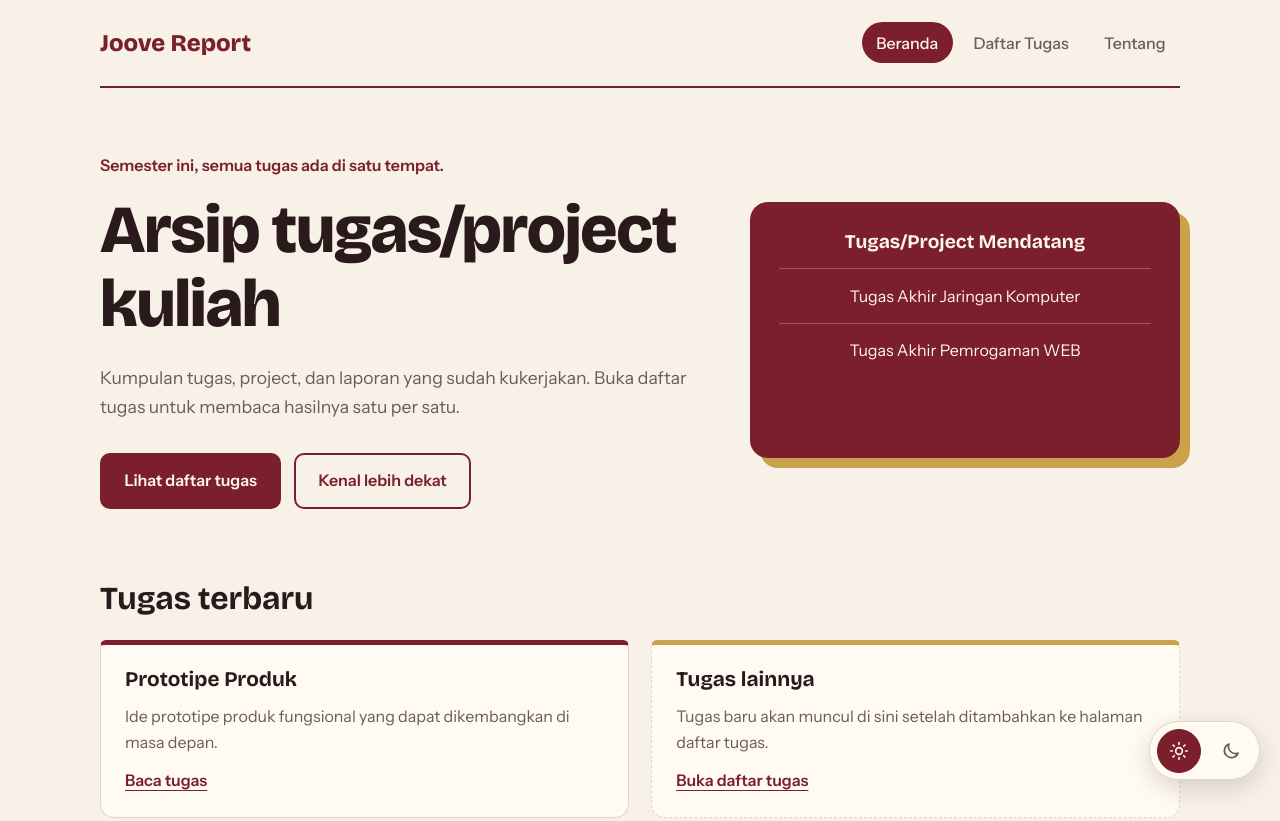
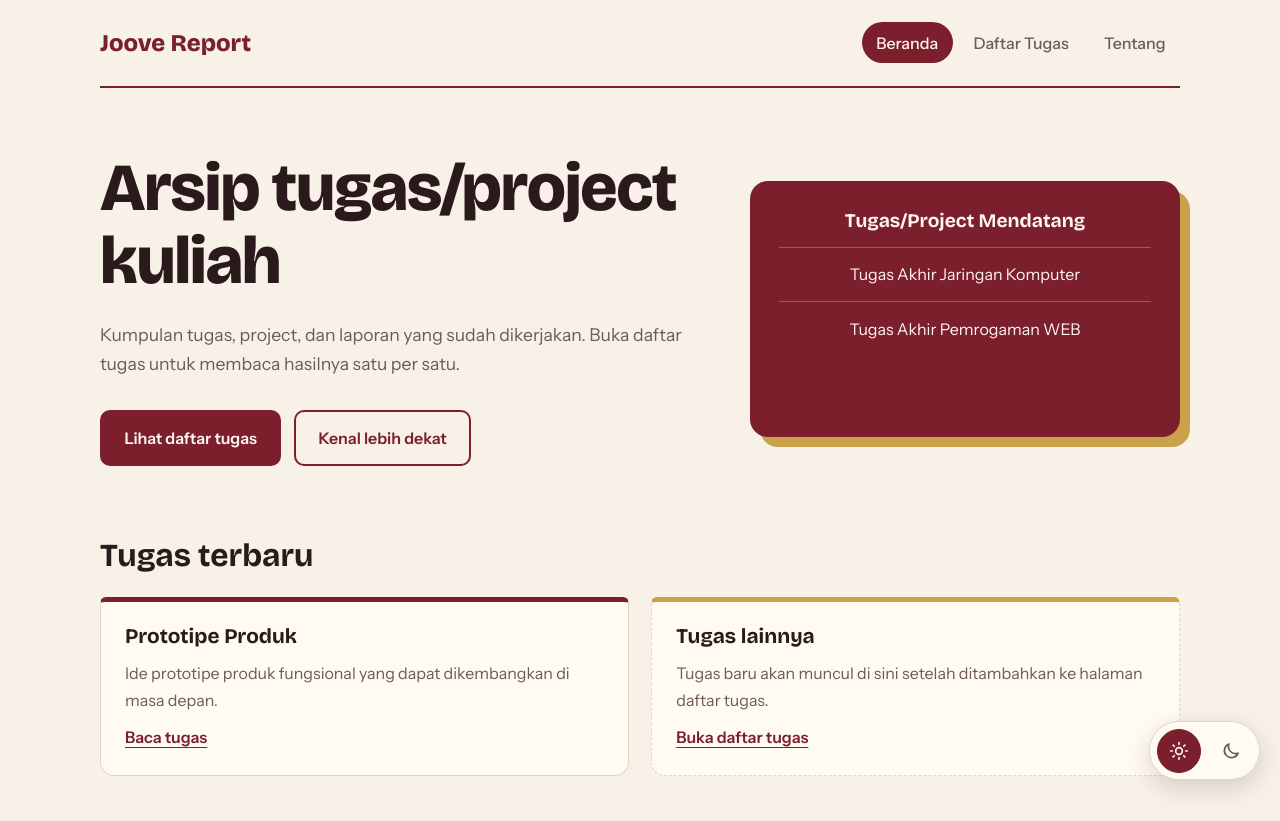
Before and after one commit to Jooopee/Joove-Report, a plain HTML site: page index.html in a window 1280 px wide. Shown: the top 821 px of the page. Drawn offline with nearby package versions, Linux system fonts and the light colour scheme.

Commit message:
Fix text in index.html for clarity
Corrected grammatical errors in the text.

```diff
--- a/index.html
+++ b/index.html
@@ -35,9 +35,9 @@
   <main>
     <section class="hero">
       <div class="hero-text">
-        <p class="hero-note">Semester ini, semua tugas ada di satu tempat.</p>
+        <!-- <p class="hero-note">Semester ini, semua tugas ada di satu tempat.</p> -->
         <h1>Arsip tugas/project kuliah</h1>
-        <p class="lead">Kumpulan tugas, project, dan laporan yang sudah kukerjakan. Buka daftar tugas untuk membaca hasilnya satu per satu.</p>
+        <p class="lead">Kumpulan tugas, project, dan laporan yang sudah dikerjakan. Buka daftar tugas untuk membaca hasilnya satu per satu.</p>
         <div class="actions">
           <a class="btn btn-primary" href="tugas.html">Lihat daftar tugas</a>
           <a class="btn btn-ghost" href="tentang.html">Kenal lebih dekat</a>
```
